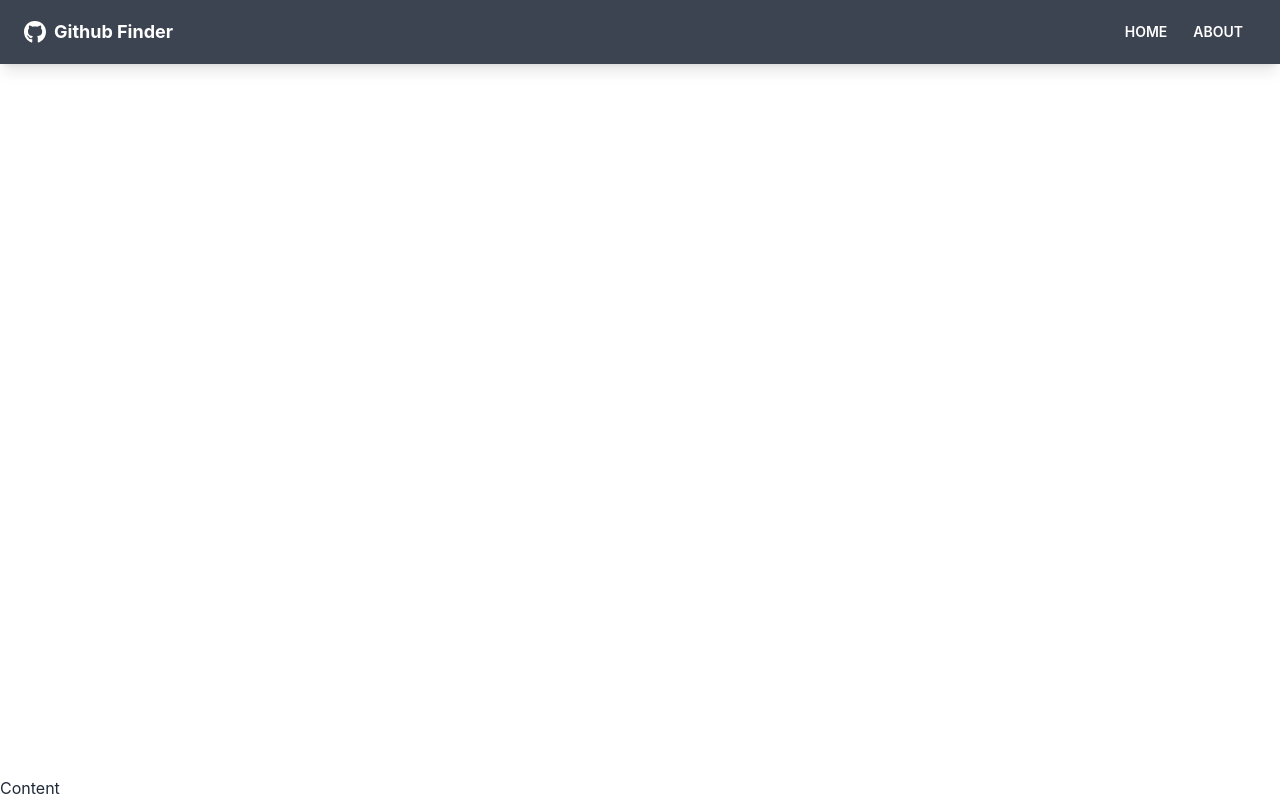
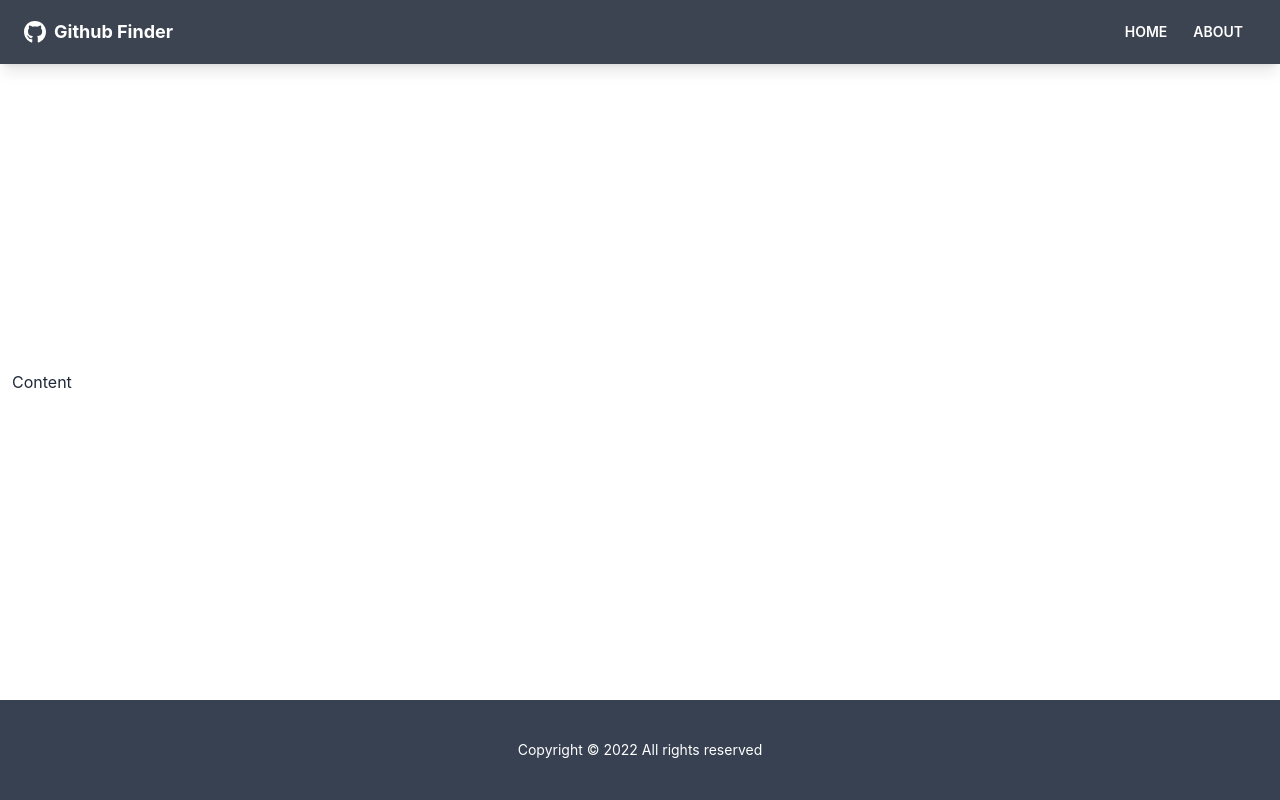
Before and after one commit to yhuang0701/Github-Finder-App, a React (Create React App) app: page / in a window 1280 px wide. Built offline with nearby package versions, Linux system fonts and the light colour scheme.

Commit message:
Add Footer component and update main content layout

```diff
--- a/src/App.js
+++ b/src/App.js
@@ -1,12 +1,15 @@
 import { BrowserRouter as Router, Route } from 'react-router-dom';
 import Navbar from './components/layouts/Navbar';
+import Footer from './components/layouts/Footer';
 
 function App() {
   return (
     <Router>
       <div className="flex flex-col justify-between h-screen">
         <Navbar />
-        <main>Content</main>
+        <main className="container mx-auto px-3 pb-12">Content</main>
+
+        <Footer />
       </div>
     </Router>
   );
--- /dev/null
+++ b/src/components/layouts/Footer.jsx
@@ -0,0 +1,19 @@
+function Footer() {
+
+    const currYear = new Date().getFullYear();
+
+    return (
+        <footer className="footer p-10 bg-gray-700
+    text-primary-content footer-center">
+
+            <div>
+                {/* <svg>
+
+                </svg> */}
+                <p>Copyright &copy; {currYear} All rights reserved</p>
+            </div>
+
+        </footer>
+    )
+}
+export default Footer
```
